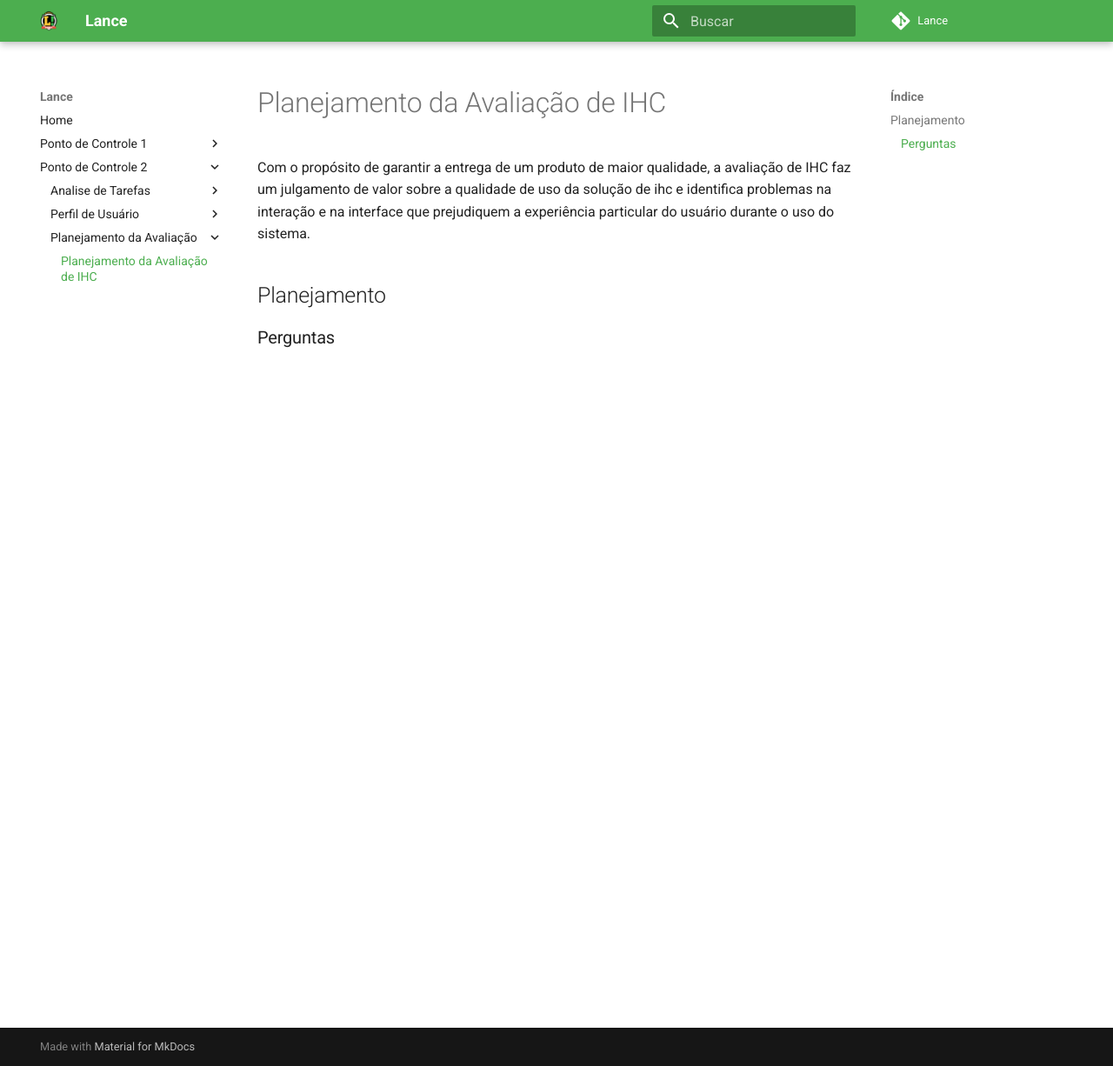
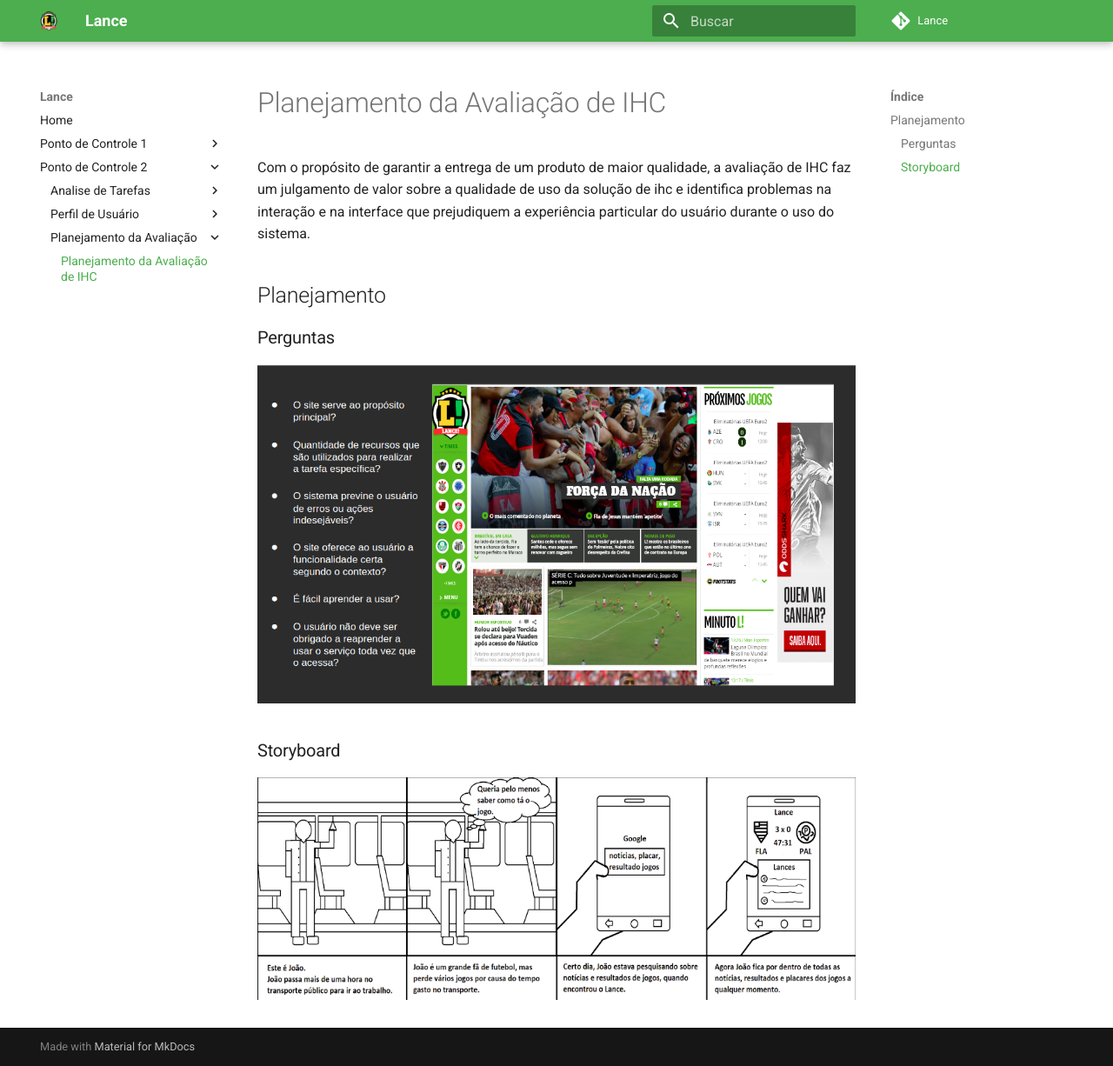
Before and after one commit to ZarathosDeath/2019.2-Lance, an MkDocs documentation site: the page built from docs/Ponto de Controle 2/Planejamento da Avaliação/Planejamento da Avaliação de IHC.md, in a window 1280 px wide and 1226 px high. Shown: the whole window at 87% size. Built offline with MkDocs 1.6.1 and Material for MkDocs 9.7.7, drawn with Linux system fonts in a browser that asks for light colours; comment, search, counter and statistics services are not loaded.

Commit message:
Add questions and storyboard

```diff
--- a/docs/Ponto de Controle 2/Planejamento da Avaliação/Planejamento da Avaliação de IHC.md
+++ b/docs/Ponto de Controle 2/Planejamento da Avaliação/Planejamento da Avaliação de IHC.md
@@ -7,3 +7,9 @@
 ## Planejamento
 
 ### Perguntas
+
+![perguntas](../../img/perguntas_avaliação.png)
+
+### Storyboard
+
+![storyboard](../../img/storyboard.png)
--- a/mkdocs.yml
+++ b/mkdocs.yml
@@ -13,4 +13,4 @@
 
 plugins:
     - search
-    - awesome-pages
+    # - awesome-pages
```
Also changed, not shown: docs/img/perguntas_avaliação.png (added), docs/img/storyboard.png (added), 1 other file.
